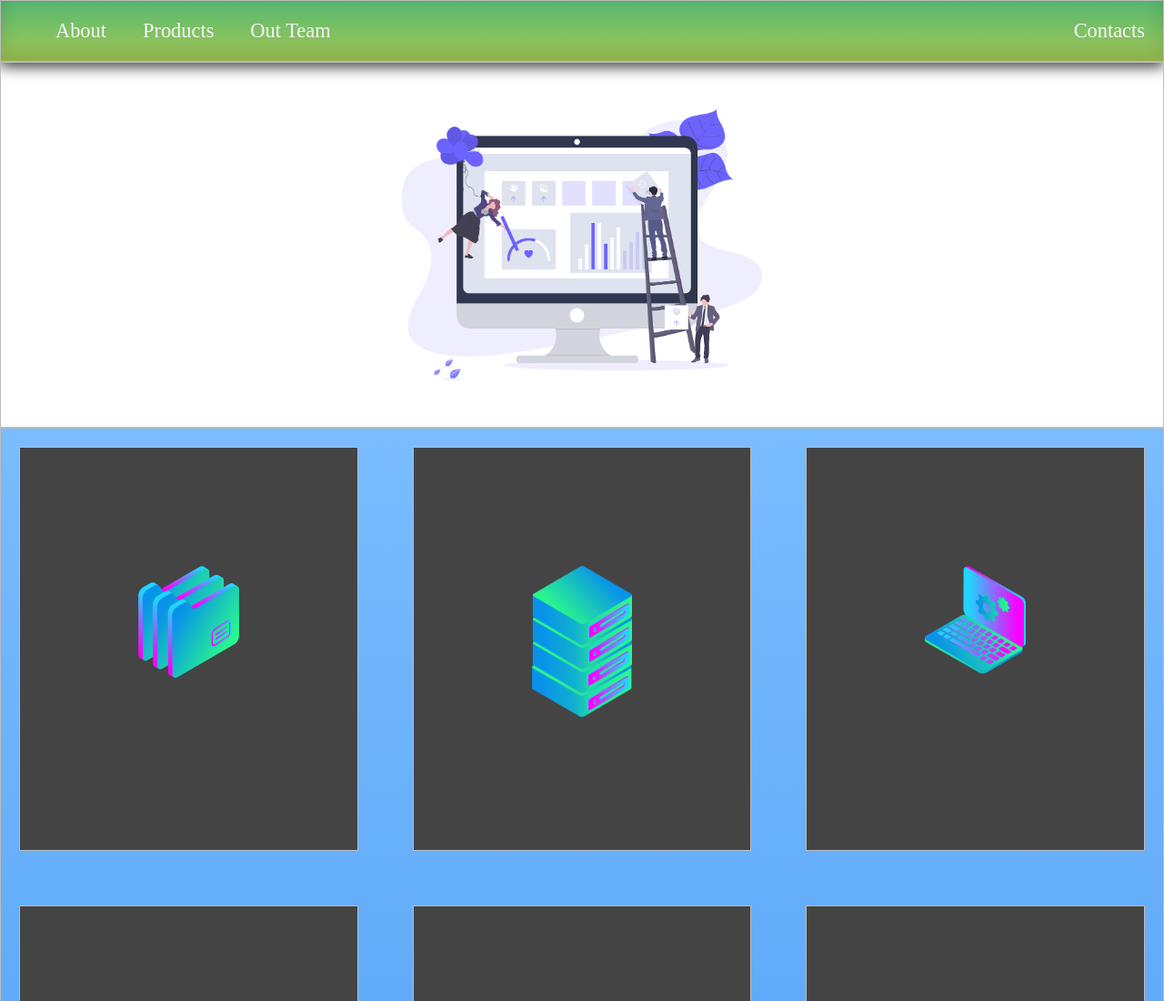
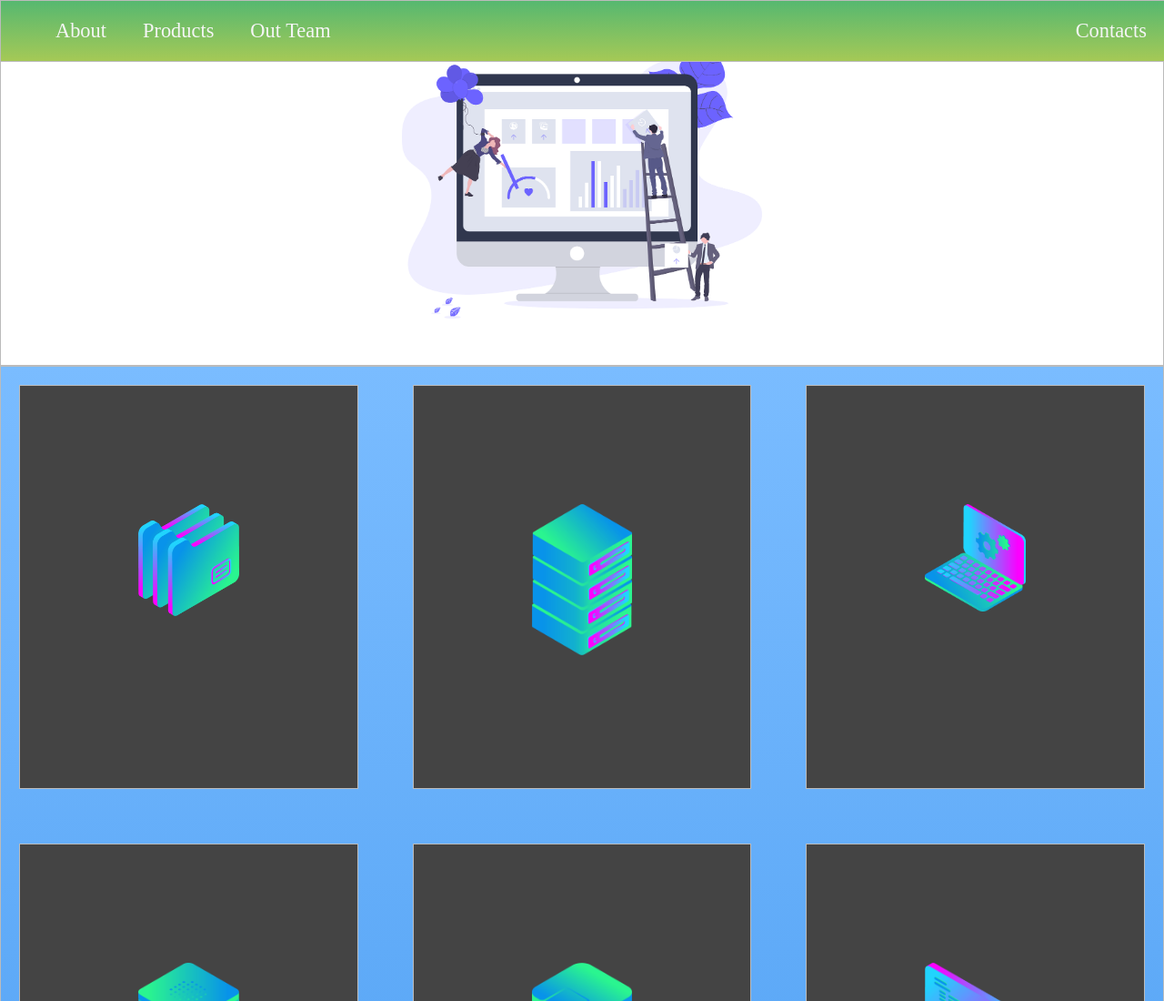
Before and after one commit to EmmaWuxy/web-dev, a plain HTML site: page css-grid/navigation-bar/index.html in a window 1280 px wide. Shown: the top 1100 px of the page at 91% size. Drawn offline with Linux system fonts and the light colour scheme.

Commit message:
make nav sticky

```diff
--- a/css-grid/navigation-bar/index.html
+++ b/css-grid/navigation-bar/index.html
@@ -5,7 +5,7 @@
   <link rel="stylesheet" type="text/css" href="./style.css">
 </head>
 <body>
-  <nav class="zone green">
+  <nav class="zone green sticky">
     <ul class="main-nav">
       <li><a href="">About</a></li>
       <li><a href="">Products</a></li>
--- a/css-grid/navigation-bar/style.css
+++ b/css-grid/navigation-bar/style.css
@@ -23,6 +23,12 @@ body {
 }
 
 /* NAV */
+.sticky {
+    position: fixed;
+    top: 0;
+    width: 100%;
+}
+
 .main-nav {
     display: flex;
     list-style: none;
```
